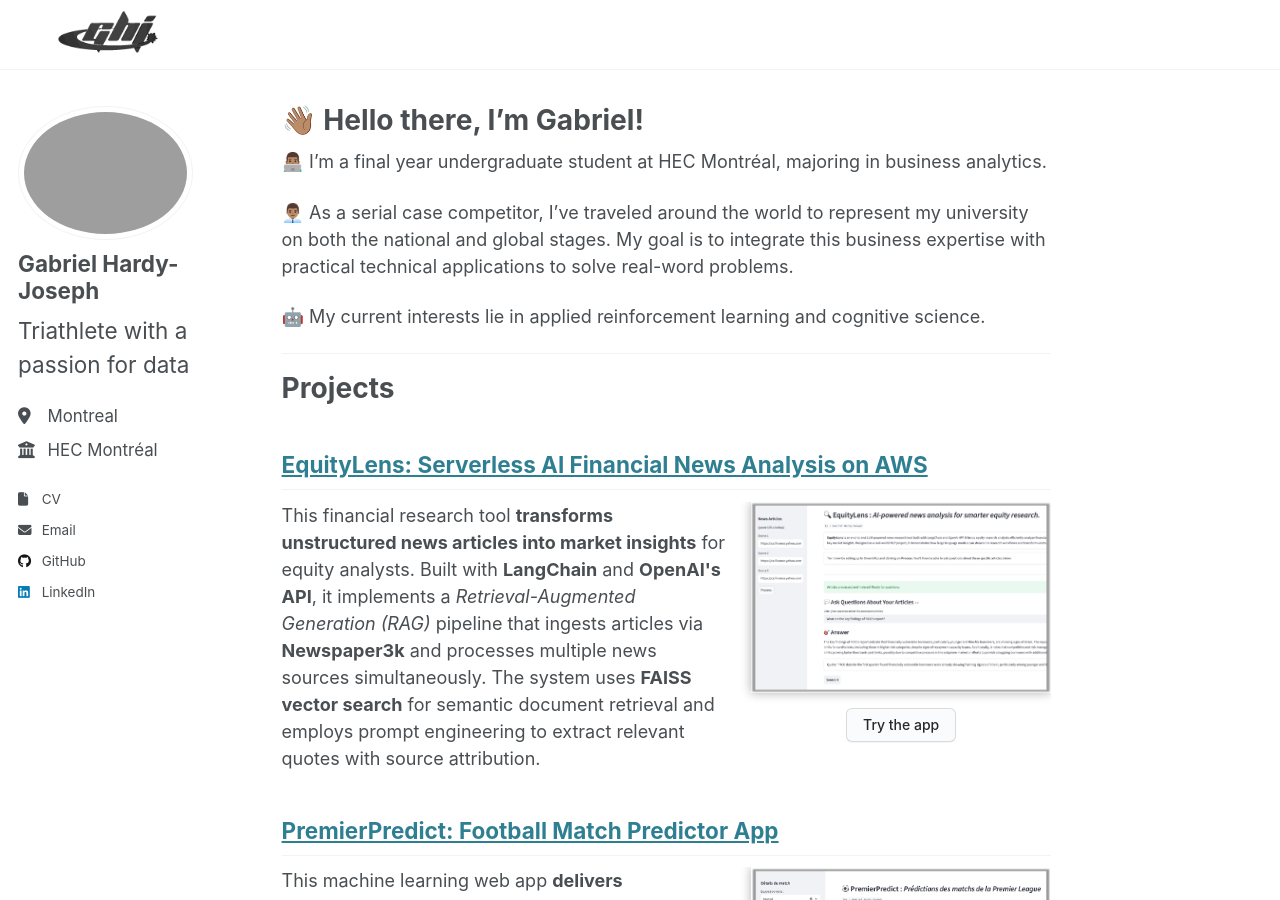
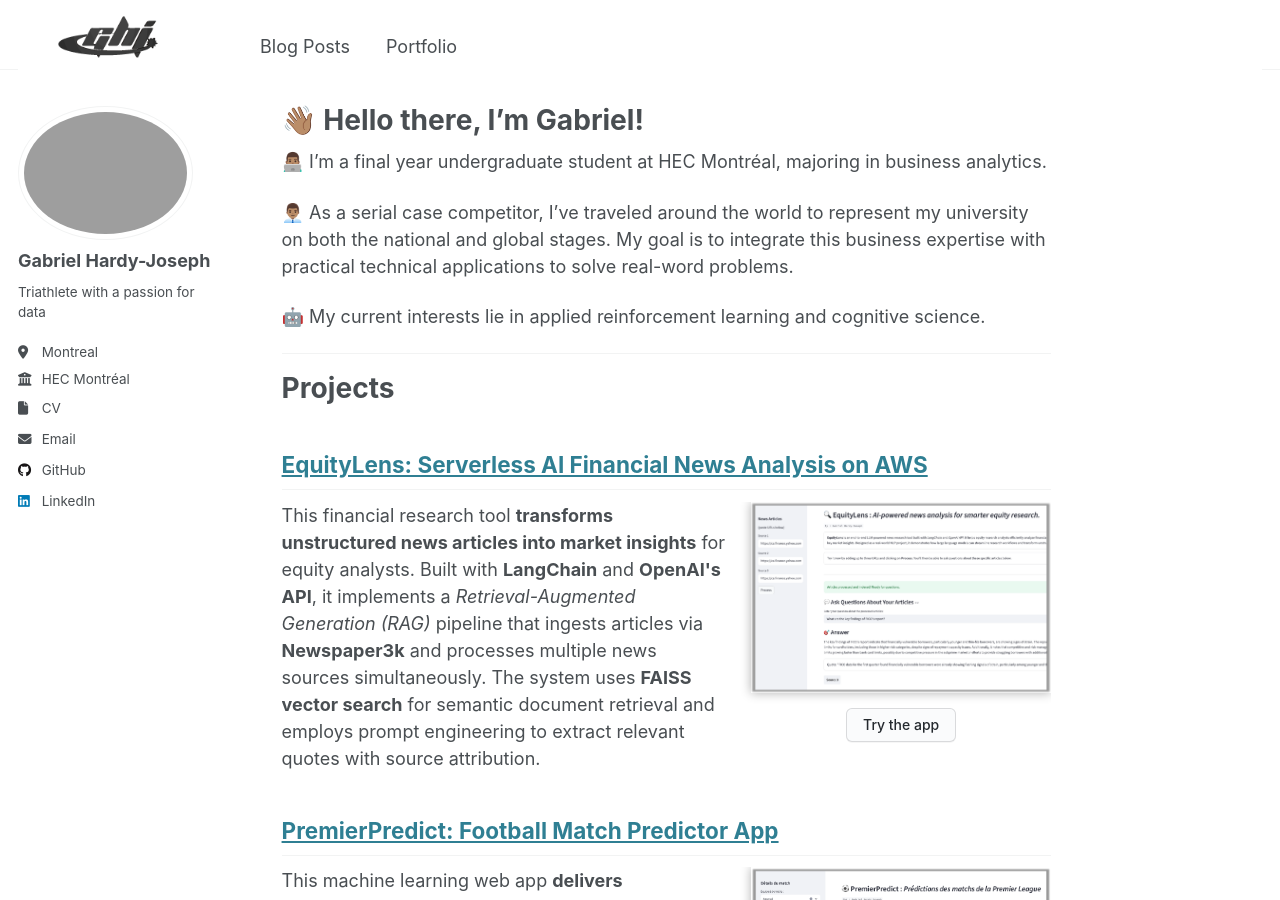
Before and after one commit to ghj95/portfolio, a Jekyll site: the page built from _pages/about.md, in a window 1280 px wide and 900 px high. Built offline with Jekyll 4.4.1, drawn with Linux system fonts in a browser that asks for light colours.

Commit message:
Update masthead.html

```diff
--- a/_includes/masthead.html
+++ b/_includes/masthead.html
@@ -10,7 +10,7 @@
             <a href="{{ base_path }}/" style="display: inline-block; padding-bottom: 5px; border-bottom: none;">
               <img src="{{ base_path }}/images/ghj.gif"
                    alt="{{ site.title }}"
-                   style="height: 50px; width: auto; max-width: none; vertical-align: middle; display: block; margin-top: -20px;">
+                   style="height: 50px; width: auto; max-width: none; vertical-align: middle; display: block; margin-top: -15px;">
             </a>
           </li>
           {% for link in site.data.navigation.main %}
@@ -19,8 +19,8 @@
             {% else %}
               {% assign domain = base_path %}
             {% endif %}
-            <li class="masthead__menu-item" style="margin-left: 20px;">
-              <a href="{{ domain }}{{ link.url }}" style="font-size: 1.25rem; font-family: var(--sans-serif); text-decoration: none; color: inherit;">
+            <li class="masthead__menu-item" style="font-size: 1rem;">
+              <a href="{{ domain }}{{ link.url }}">{{ link.title }}</a>
             </li>
           {% endfor %}
         </ul>
```
